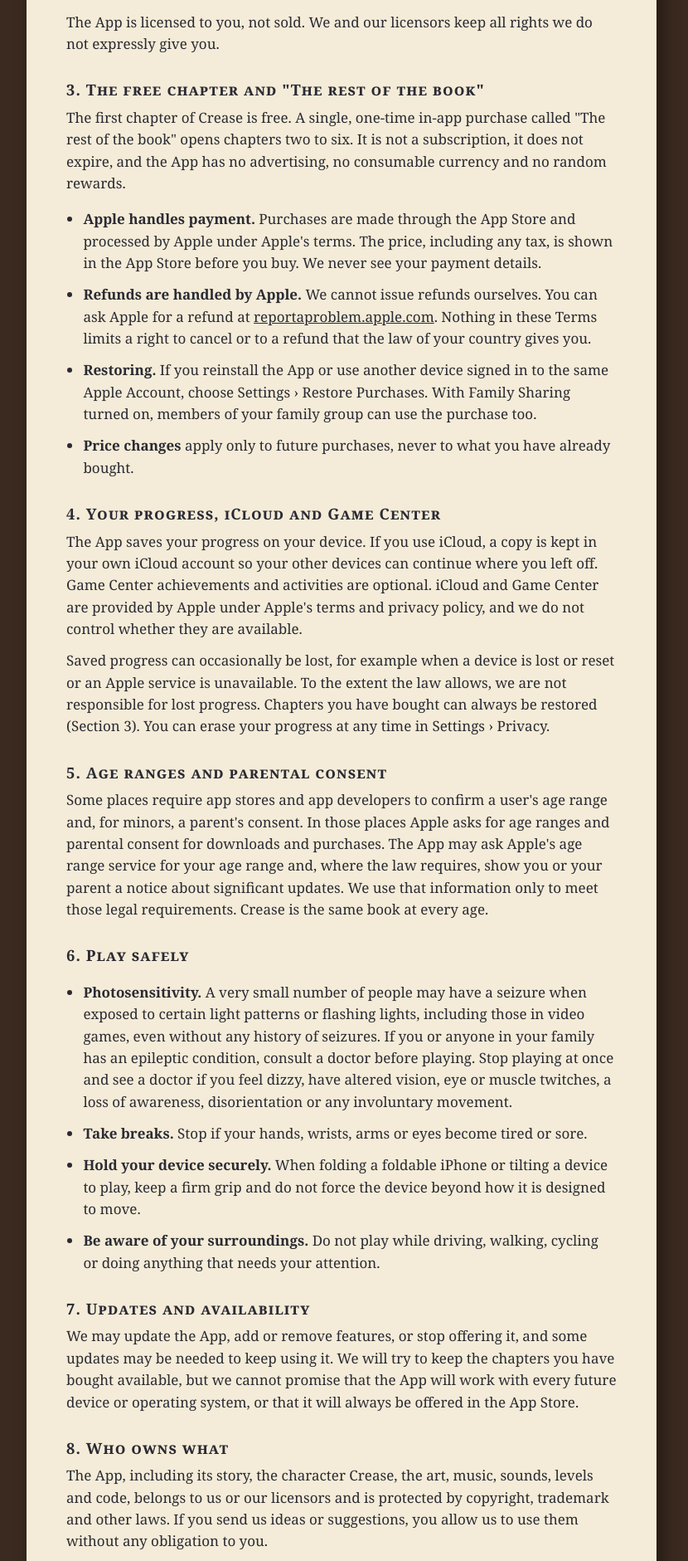
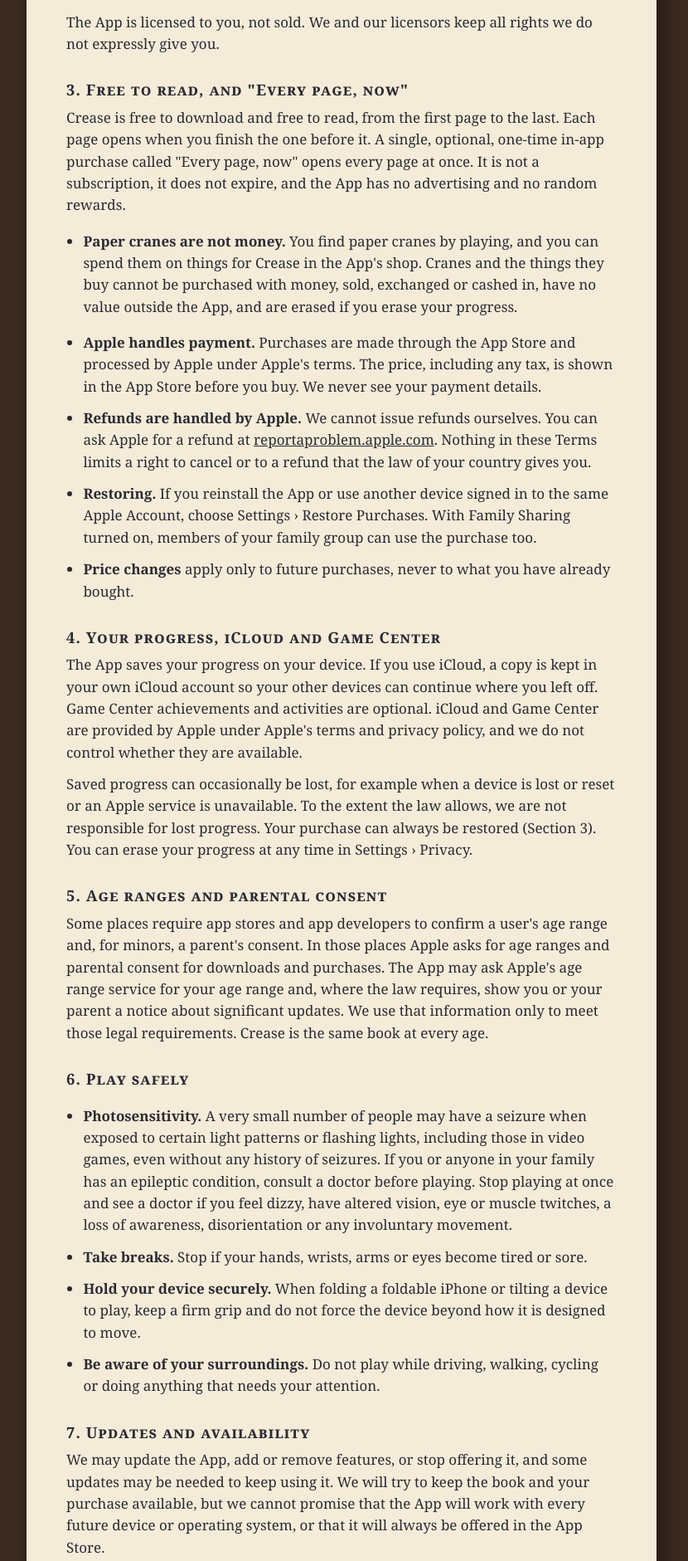
Before and after one commit to DevMasterMike/crease-site, a plain HTML site: page terms.html in a window 1280 px wide. Shown: the part 1307-3188 px from the top of the page at 83% size, without its empty margins (228-1058 px from the left). Drawn offline with Linux system fonts and the light colour scheme.

Commit message:
Update pages from the Crease app

```diff
--- a/terms.html
+++ b/terms.html
@@ -28,8 +28,11 @@
 <li>use the App in a way that breaks any law or infringes anyone's rights.</li>
 </ul>
 <p>The App is licensed to you, not sold. We and our licensors keep all rights we do not expressly give you.</p>
-<h2>3. The free chapter and "The rest of the book"</h2>
-<p>The first chapter of Crease is free. A single, one-time in-app purchase called "The rest of the book" opens chapters two to six. It is not a subscription, it does not expire, and the App has no advertising, no consumable currency and no random rewards.</p>
+<h2>3. Free to read, and "Every page, now"</h2>
+<p>Crease is free to download and free to read, from the first page to the last. Each page opens when you finish the one before it. A single, optional, one-time in-app purchase called "Every page, now" opens every page at once. It is not a subscription, it does not expire, and the App has no advertising and no random rewards.</p>
+<ul>
+<li><strong>Paper cranes are not money.</strong> You find paper cranes by playing, and you can spend them on things for Crease in the App's shop. Cranes and the things they buy cannot be purchased with money, sold, exchanged or cashed in, have no value outside the App, and are erased if you erase your progress.</li>
+</ul>
 <ul>
 <li><strong>Apple handles payment.</strong> Purchases are made through the App Store and processed by Apple under Apple's terms. The price, including any tax, is shown in the App Store before you buy. We never see your payment details.</li>
 <li><strong>Refunds are handled by Apple.</strong> We cannot issue refunds ourselves. You can ask Apple for a refund at <a href="https://reportaproblem.apple.com">reportaproblem.apple.com</a>. Nothing in these Terms limits a right to cancel or to a refund that the law of your country gives you.</li>
@@ -38,7 +41,7 @@
 </ul>
 <h2>4. Your progress, iCloud and Game Center</h2>
 <p>The App saves your progress on your device. If you use iCloud, a copy is kept in your own iCloud account so your other devices can continue where you left off. Game Center achievements and activities are optional. iCloud and Game Center are provided by Apple under Apple's terms and privacy policy, and we do not control whether they are available.</p>
-<p>Saved progress can occasionally be lost, for example when a device is lost or reset or an Apple service is unavailable. To the extent the law allows, we are not responsible for lost progress. Chapters you have bought can always be restored (Section 3). You can erase your progress at any time in Settings › Privacy.</p>
+<p>Saved progress can occasionally be lost, for example when a device is lost or reset or an Apple service is unavailable. To the extent the law allows, we are not responsible for lost progress. Your purchase can always be restored (Section 3). You can erase your progress at any time in Settings › Privacy.</p>
 <h2>5. Age ranges and parental consent</h2>
 <p>Some places require app stores and app developers to confirm a user's age range and, for minors, a parent's consent. In those places Apple asks for age ranges and parental consent for downloads and purchases. The App may ask Apple's age range service for your age range and, where the law requires, show you or your parent a notice about significant updates. We use that information only to meet those legal requirements. Crease is the same book at every age.</p>
 <h2>6. Play safely</h2>
@@ -49,7 +52,7 @@
 <li><strong>Be aware of your surroundings.</strong> Do not play while driving, walking, cycling or doing anything that needs your attention.</li>
 </ul>
 <h2>7. Updates and availability</h2>
-<p>We may update the App, add or remove features, or stop offering it, and some updates may be needed to keep using it. We will try to keep the chapters you have bought available, but we cannot promise that the App will work with every future device or operating system, or that it will always be offered in the App Store.</p>
+<p>We may update the App, add or remove features, or stop offering it, and some updates may be needed to keep using it. We will try to keep the book and your purchase available, but we cannot promise that the App will work with every future device or operating system, or that it will always be offered in the App Store.</p>
 <h2>8. Who owns what</h2>
 <p>The App, including its story, the character Crease, the art, music, sounds, levels and code, belongs to us or our licensors and is protected by copyright, trademark and other laws. If you send us ideas or suggestions, you allow us to use them without any obligation to you.</p>
 <h2>9. Other services and links</h2>
```
Also changed, not shown: index.html (+1 -1 lines), privacy.html (+2 -2 lines), support.html (+5 -1 lines).
